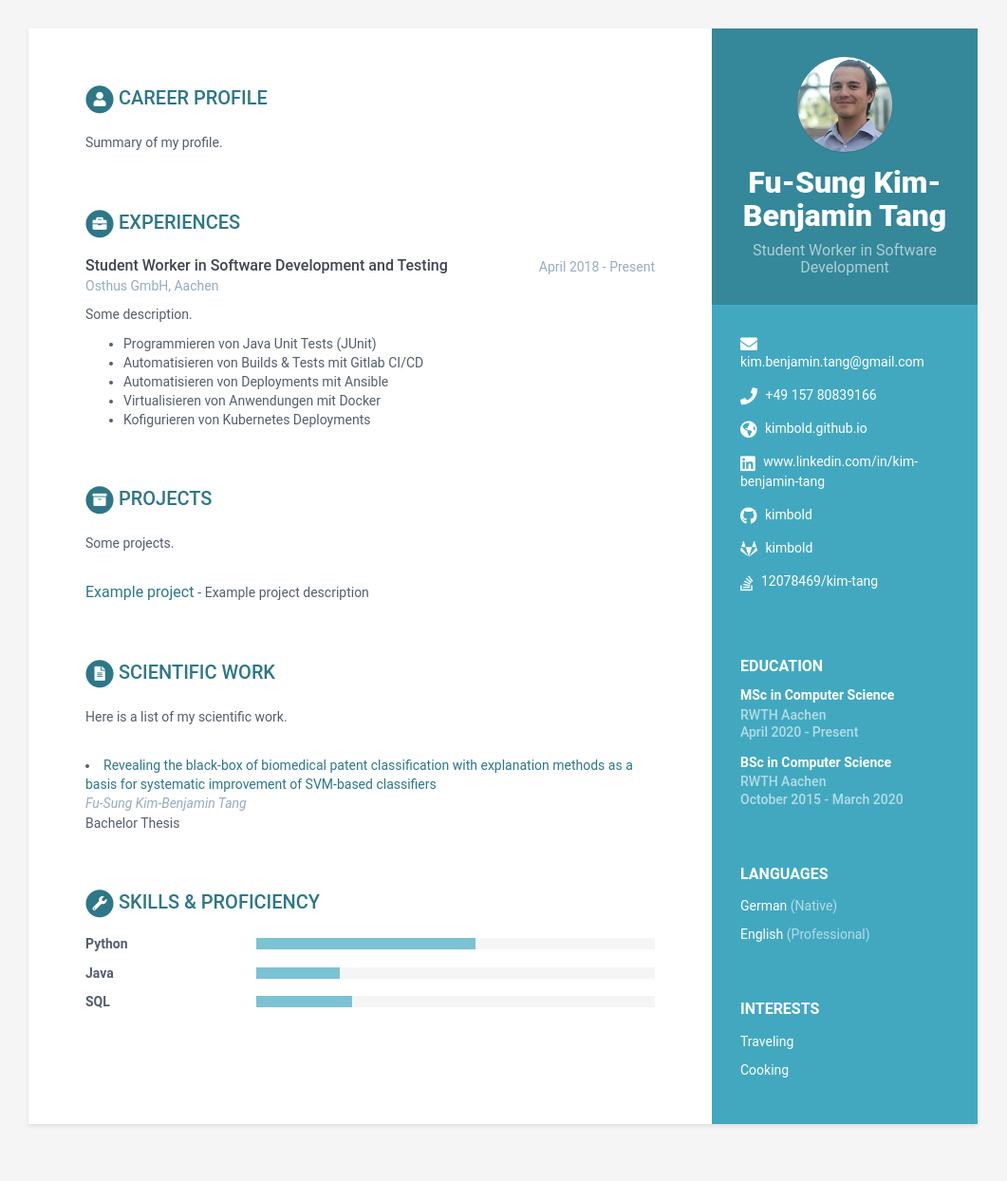
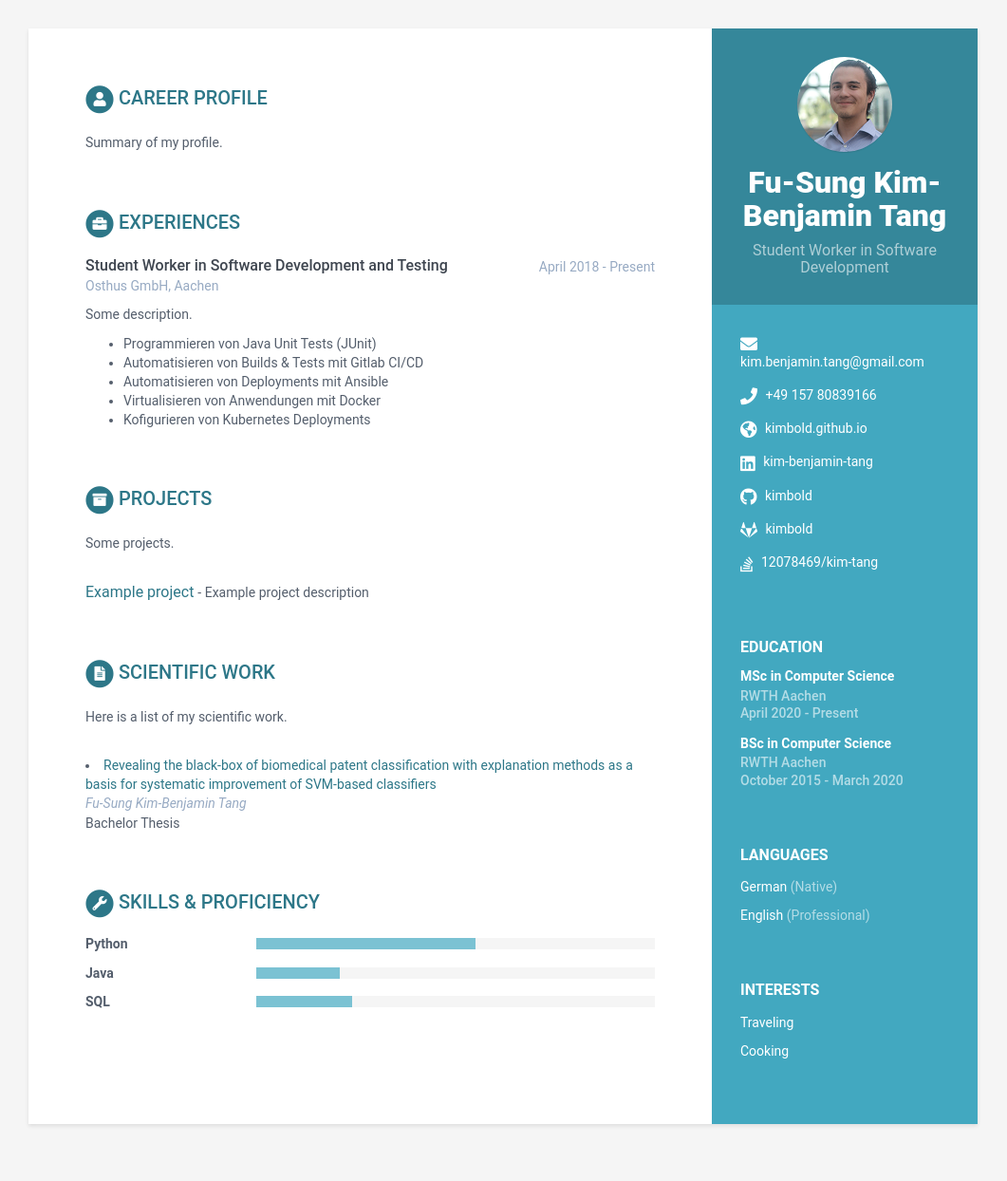
Before and after one commit to kimbold/kimbold.github.io, a Jekyll site: the page built from index.html, in a window 1280 px wide. Shown: the whole page at 95% size, without its empty margins (110-1171 px from the left). Built offline with Jekyll 4.4.1, drawn with Linux system fonts in a browser that asks for light colours.

Commit message:
Update data.yml

```diff
--- a/_data/data.yml
+++ b/_data/data.yml
@@ -15,7 +15,7 @@ sidebar:
     email: kim.benjamin.tang@gmail.com
     phone: +49 157 80839166
     website: kimbold.github.io #do not add http://
-    linkedin: www.linkedin.com/in/kim-benjamin-tang
+    linkedin: kim-benjamin-tang
     github: kimbold
     telegram: # add your nickname without '@' sign
     gitlab: kimbold
```
